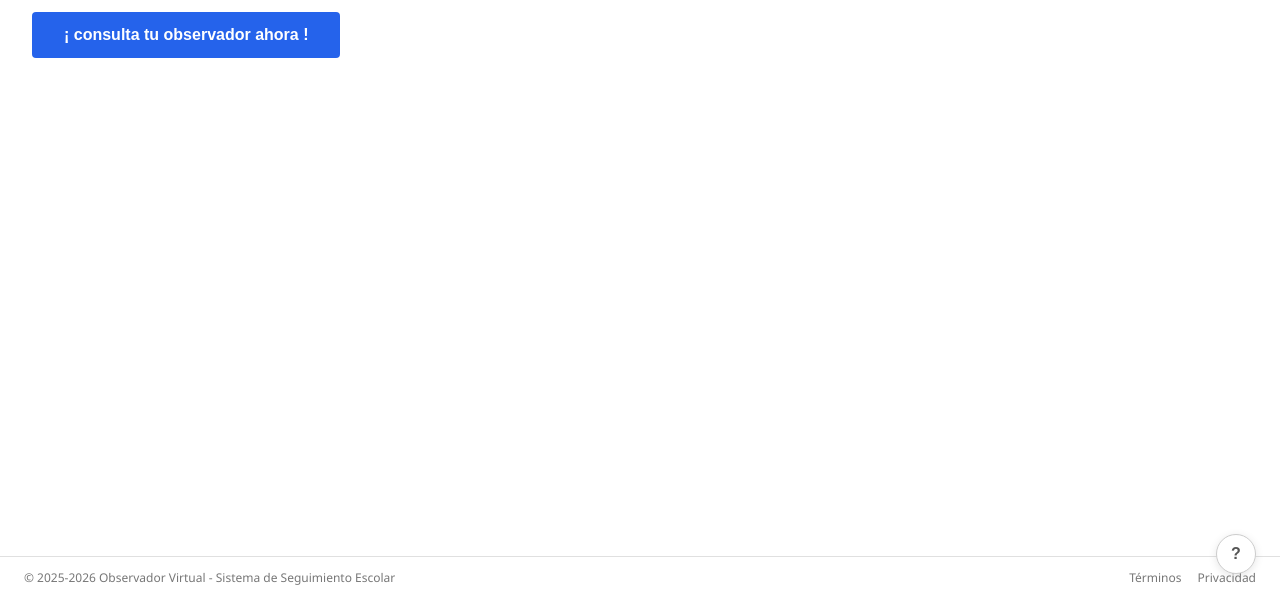
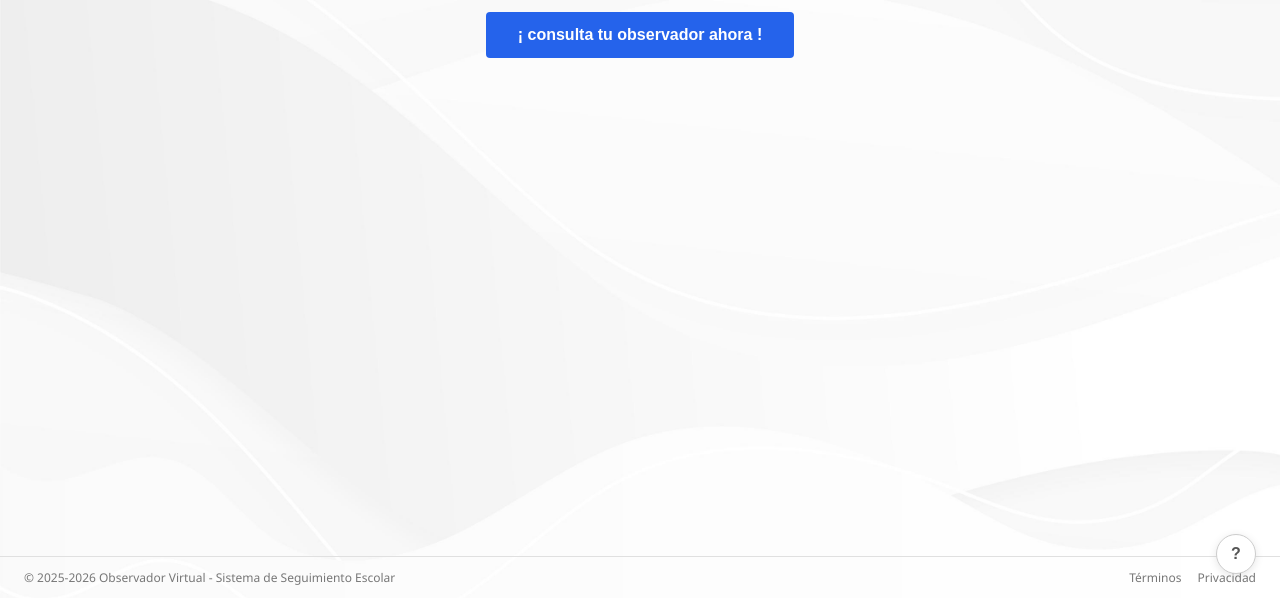
Before and after one commit to ElZamas20/I.J.P-COMPANY-PROYECTO-OBSERVADOR-VIRTUAL, a plain HTML site: page dashboard.html in a window 1280 px wide. Shown: the part 202-800 px from the top of the page. Drawn offline with Linux system fonts and the light colour scheme.

Commit message:
Add files via upload

```diff
--- a/css/styles.css
+++ b/css/styles.css
@@ -261,23 +261,22 @@ footer a:hover { color: #2563eb; }
 ===================================================== */
 
 .cuenta-card {
-
     width: calc(100% - 60px);
     max-width: 900px;
 
-    margin: 55px auto 80px auto;
+    /* 25px arriba, auto lados, 5px abajo (menos espacio abajo que arriba) */
+    margin: 40px auto 0px auto;
 
     background: #ffffff;
 
     border: 1px solid #c9c9c9;
     border-radius: 20px;
 
-    padding: 32px 38px;
+    /* Reducimos un poco el relleno de abajo (12px) respecto al de arriba (18px) */
+    padding: 18px 38px 12px 38px;
 
     box-sizing: border-box;
-
-}
-
+}
 
 /* =====================================================
    PARTE SUPERIOR
@@ -910,6 +909,9 @@ footer a:hover { color: #2563eb; }
     color: #111;
     margin-bottom: 28px;
 }
+.texto-centrado {
+    text-align: center;
+}
 
 .dashboard-welcome h1 span {
     color: #2563eb;
@@ -917,6 +919,11 @@ footer a:hover { color: #2563eb; }
 }
 
 .btn-consult {
+    display: flex; /* Quitamos el inline-block */
+    margin: 0 auto; /* Esto centra el botón horizontalmente */
+    width: fit-content; /* Evita que el botón ocupe toda la pantalla */
+    align-items: center;
+    justify-content: center;
     padding: 14px 32px;
     background: #2563eb;
     color: #fff;
@@ -925,10 +932,10 @@ footer a:hover { color: #2563eb; }
     font-size: 16px;
     font-weight: 600;
     cursor: pointer;
-    display: inline-block;
 }
 
 .btn-consult:hover { background: #1d4ed8; }
+
 
 /* ============================================================
    DOCUMENTOS / SUBIDA DE ARCHIVOS
@@ -1541,3 +1548,23 @@ input[type="file"] { display: none; }
     width: 100%;
     flex-shrink: 0;
 }
+body {
+    /* Ruta de tu imagen (local o enlace web) */
+    background-image: url("fondo.jpg");
+
+    /* Evita que la imagen se repita en mosaico */
+    background-repeat: no-repeat;
+
+    /* Centra la imagen en la pantalla */
+    background-position: center;
+
+    /* Hace que la imagen cubra todo el elemento sin deformarse */
+    background-size: cover;
+
+    /* Mantiene el fondo fijo mientras haces scroll (opcional) */
+    background-attachment: fixed;
+
+    /* Altura mínima para asegurar que ocupe toda la ventana */
+    min-height: 100vh;
+    margin: 0;
+}
--- a/dashboard.html
+++ b/dashboard.html
@@ -44,7 +44,7 @@
 
     <!-- Bienvenida -->
     <div class="dashboard-welcome">
-        <h1>Hola de nuevo <span>("nombre del usuario")</span></h1>
+        <h1 style="text-align: center;">Hola de nuevo <span>("nombre del usuario")</span></h1>
         <button class="btn-consult" onclick="window.location.href='lista-estudiantes.html'">
             ¡ consulta tu observador ahora !
         </button>
```
Also changed, not shown: css/fondo.jpg (added).
